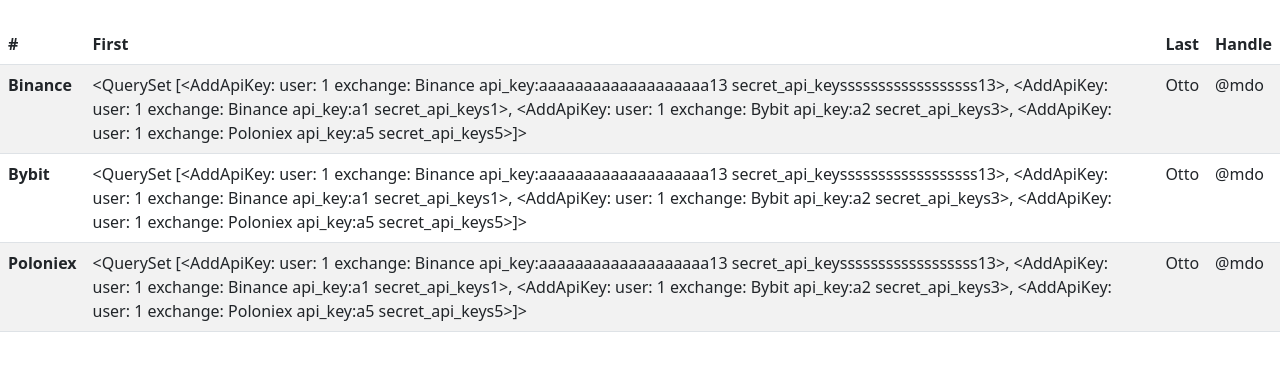
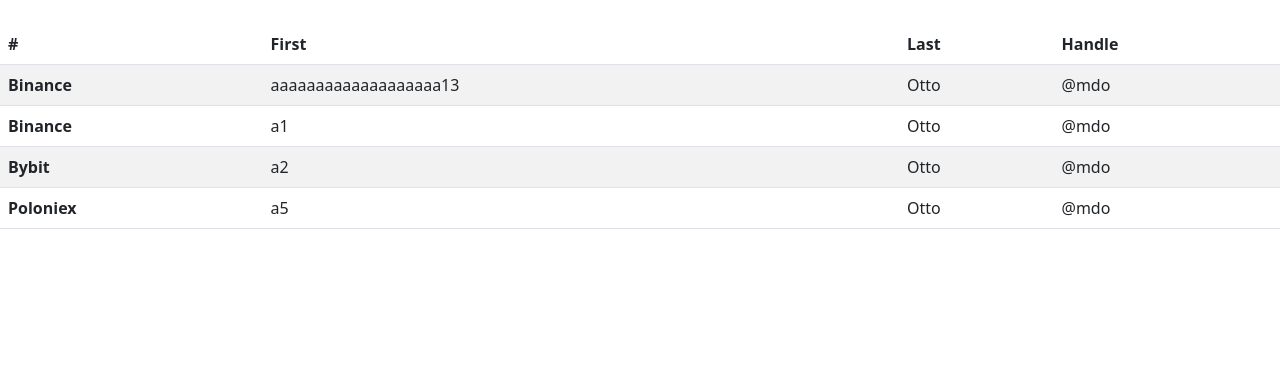
Before and after one commit to artema1981/CyberCapital, a Django app: page /exchanges/ in a window 1280 px wide. Shown: the part 98-469 px from the top of the page. Run offline with Django 4.2, Linux system fonts and the light colour scheme; a user stored in the database is signed in; data comes from the database, SQL or seed files in the repository; some libraries are stand-ins or nearby versions.

Commit message:
add dict_api_beg

```diff
--- a/main_page/models.py
+++ b/main_page/models.py
@@ -30,8 +30,8 @@ class AddApiKey(models.Model):
 
     user_profile = models.ForeignKey(User, on_delete=models.CASCADE)
     exchange = models.ForeignKey(Exchanges, on_delete=models.CASCADE)
-    api_key = models.CharField(max_length=250, unique=True)
-    secret_api_key = models.CharField(max_length=250, unique=True)
+    api_key = models.CharField(max_length=250)
+    secret_api_key = models.CharField(max_length=250)
 
     def __str__(self):
         return f'user: {self.user_profile.pk} exchange: {self.exchange} api_key:{self.api_key} secret_api_key{self.secret_api_key}'
--- a/main_page/urls.py
+++ b/main_page/urls.py
@@ -1,9 +1,9 @@
 from django.urls import path
-from .views import MainPage, Balances, Statistics, api_form_view, Exchanges_view
+from .views import MainPage, Balances, Statistics, Api_form_view, Exchanges_view
 urlpatterns = [
     path('balances/', Balances.as_view(), name='balances'),
     path('statistics/', Statistics.as_view(), name='statistics'),
-    path('addapi/', api_form_view, name='addapi'),
+    path('addapi/', Api_form_view.as_view, name='addapi'),
     path('exchanges/', Exchanges_view.as_view(), name='exchanges'),
     path('', MainPage.as_view(), name='home'),
 ]
--- a/main_page/views.py
+++ b/main_page/views.py
@@ -5,7 +5,7 @@ from django.views import View
 from .models import Exchanges, AddApiKey
 from .forms import AddApiKeyForm
 from django.contrib.auth.models import User
-from django.views.generic import ListView, CreateView
+from django.views.generic import ListView, CreateView, FormView
 from .utils import *
 from django.contrib.auth.mixins import LoginRequiredMixin
 from django.contrib.auth.models import User
@@ -45,36 +45,43 @@ class Exchanges_view(LoginRequiredMixin, DataMixin, ListView):
 
 
 
-# class Api_form_view(View):
-#     def api_form_view(self, request):
-#         if request.method == "POST":
-#             api_form = AddApiKeyForm(request.POST)
-#             if api_form.is_valid():
-#                 order = api_form.save(commit=False)
-#                 order.user_profile = request.user
-#                 order.save()
+class Api_form_view(FormView):
+    form_class = AddApiKeyForm
+    template_name = 'addapi.html'
+    # success_url =
+
+    def form_valid(self, form):
+        form.instance.user_profile = self.request.user
+        return super().form_valid(form)
+    def post(self):
+        if self.request.method == "POST":
+            api_form = AddApiKeyForm(self.request.POST)
+            if api_form.is_valid():
+                order = api_form.save(commit=False)
+                order.user_profile = self.request.user
+                order.save()
+
+        api_form = AddApiKeyForm
+        context = {
+            'menu': menu,
+            'api_form': api_form
+        }
+        return render(self.request, 'addapi.html', context=context)
+
+# def api_form_view(request):
+#     if request.method == "POST":
+#         api_form = AddApiKeyForm(request.POST)
+#         if api_form.is_valid():
+#             order = api_form.save(commit=False)
+#             order.user_profile = request.user
+#             order.save()
 #
-#         api_form = AddApiKeyForm
-#         context = {
-#             'menu': menu,
-#             'api_form': api_form
-#         }
-#         return render(request, 'addapi.html', context=context)
-
-def api_form_view(request):
-    if request.method == "POST":
-        api_form = AddApiKeyForm(request.POST)
-        if api_form.is_valid():
-            order = api_form.save(commit=False)
-            order.user_profile = request.user
-            order.save()
-
-    api_form = AddApiKeyForm
-    context = {
-        'menu': menu,
-        'api_form': api_form
-    }
-    return render(request, 'addapi.html', context=context)
+#     api_form = AddApiKeyForm
+#     context = {
+#         'menu': menu,
+#         'api_form': api_form
+#     }
+#     return render(request, 'addapi.html', context=context)
 
 
 # class Api_view(LoginRequiredMixin, DataMixin, ListView):
--- a/templates/exchanges.html
+++ b/templates/exchanges.html
@@ -15,11 +15,11 @@
           </thead>
           <tbody>
 
-          {% for i in exchanges %}
+          {% for i in users_key %}
 
           <tr>
-            <th scope="row">{{ i }}</th>
-            <td>{{ users_key}}</td>
+            <th scope="row">{{ i.exchange }}</th>
+            <td>{{ i.api_key}}</td>
             <td>Otto</td>
             <td>@mdo</td>
           </tr>
```
Also changed, not shown: main_page/migrations/0003_alter_addapikey_api_key_and_more.py (added).
